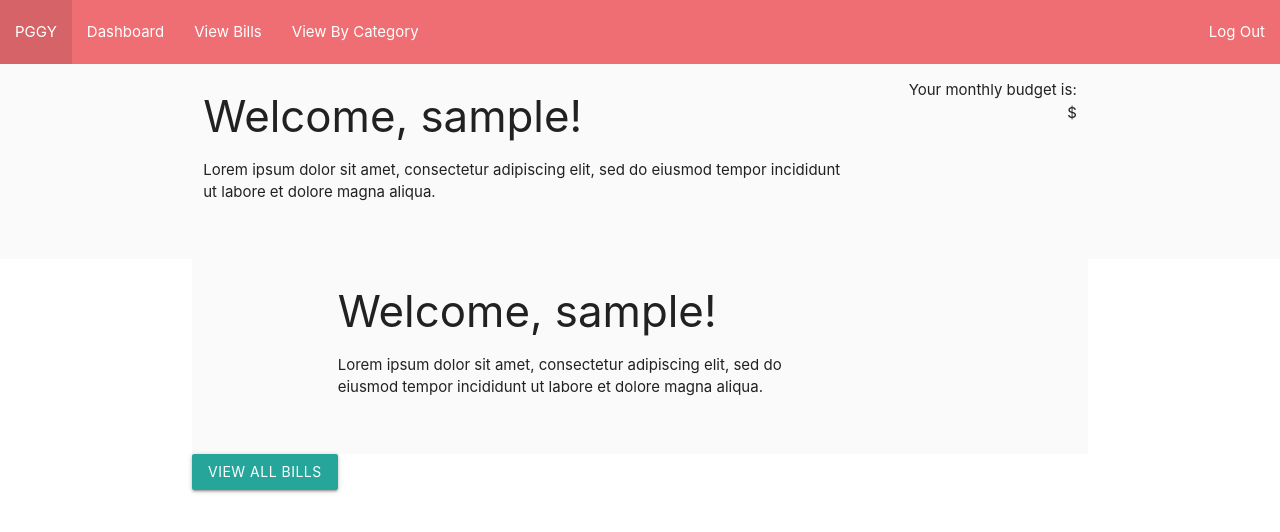
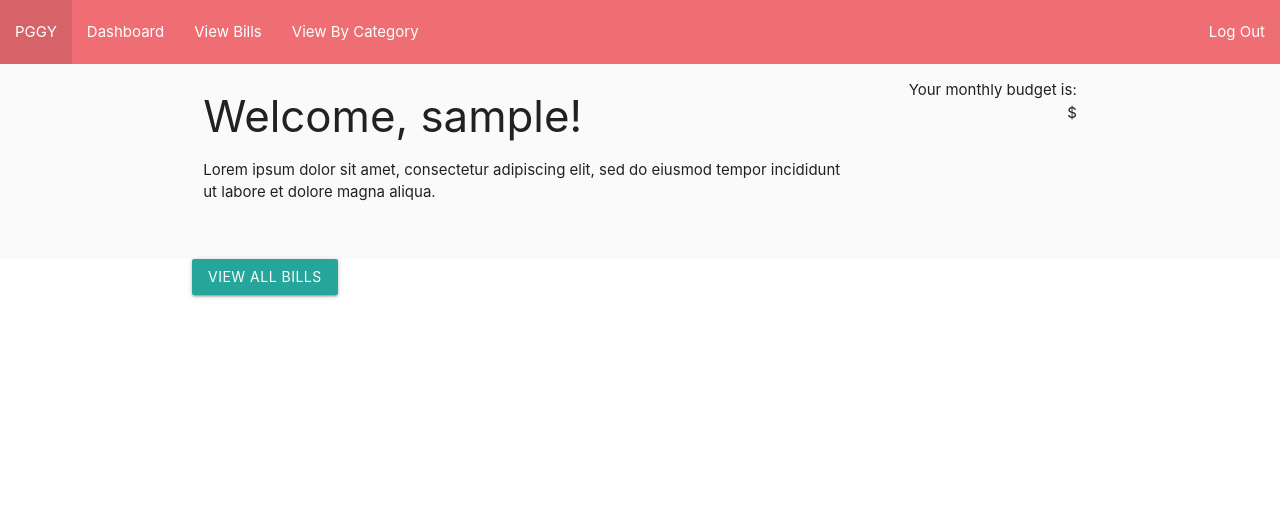
Before and after one commit to madeleinemarie/pygg, a Django app: page /dashboard/ in a window 1280 px wide. Shown: the top 532 px of the page. Run offline with Django 3.2, Linux system fonts and the light colour scheme; the visitor is signed in with stand-in values (Sample User, id 1).

Commit message:
Move user panel back to base template

```diff
--- a/main_app/templates/dashboard.html
+++ b/main_app/templates/dashboard.html
@@ -1,18 +1,5 @@
 {% extends 'base.html' %}
 {% block content %}
-<div class="grey lighten-5" id="user-panel">
-    <div class="container row">
-        <div class="col s12 m9">
-            <h3>Welcome, {{ user }}!</h3>
-            <p>Lorem ipsum dolor sit amet, consectetur adipiscing elit, sed do eiusmod tempor incididunt ut labore et dolore magna aliqua.</p>
-        </div>
-        <div class="col s12 m3 right-align" id="user-panel-budget">
-            {% if user.userinfo.budget %}
-            <p>Your monthly budget is:<br>${{ user.userinfo.budget }}</p>
-            {% endif %}
-        </div>
-    </div>
-</div>
 <a href="{% url 'bills' %}"" class="waves-effect waves-light btn">View All Bills</a>
 
 {% endblock %}
```
